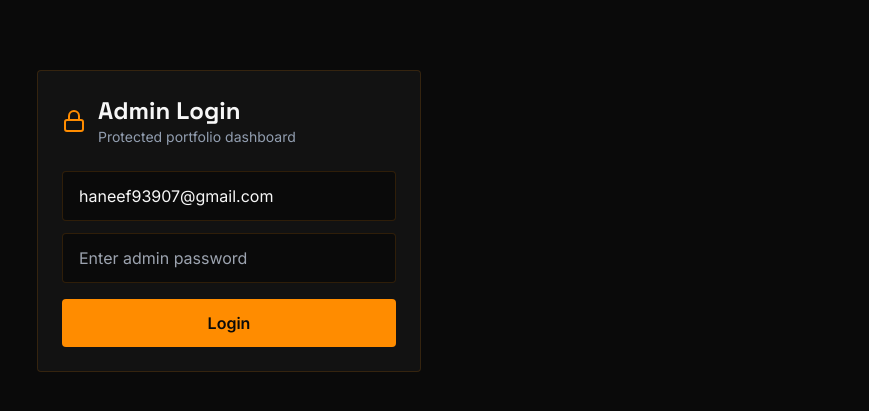
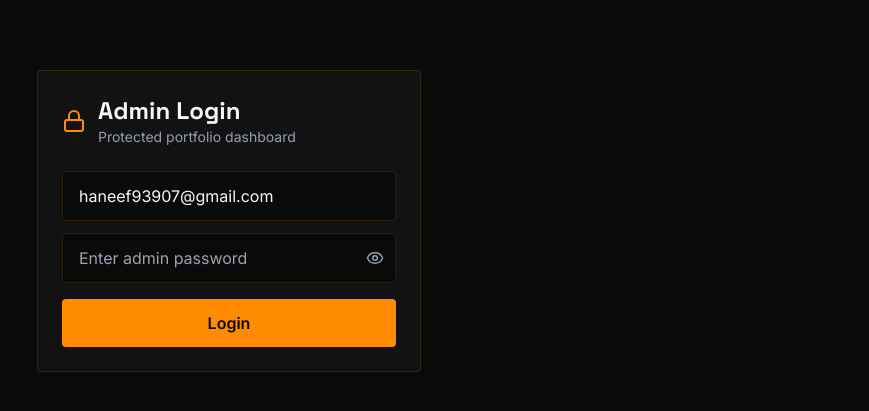
Before and after one commit to haneef93907/porfolio_website_v2, a React (Vite) app: page /admin in a window 1280 px wide. Shown: the part 179-590 px from the top of the page, without its empty margins (411-1280 px from the left). Built offline with nearby package versions, Linux system fonts and the light colour scheme.

Commit message:
password option

```diff
--- a/src/lib/adminAuth.ts
+++ b/src/lib/adminAuth.ts
@@ -48,16 +48,20 @@ async function sha256(value: string) {
 }
 
 export async function verifyAdminCredentials(email: string, password: string) {
-  const expectedEmail = import.meta.env.VITE_ADMIN_EMAIL || "admin@portfolio.local";
+  const expectedEmail = import.meta.env.VITE_ADMIN_EMAIL || "haneef93907@gmail.com";
   const expectedHash = import.meta.env.VITE_ADMIN_PASSWORD_HASH;
-  const fallbackPassword = import.meta.env.VITE_ADMIN_PASSWORD || "admin123";
+  const fallbackPassword = import.meta.env.VITE_ADMIN_PASSWORD || "Jobs@123";
 
   if (email.trim().toLowerCase() !== expectedEmail.trim().toLowerCase()) {
     return false;
   }
 
   if (expectedHash) {
-    return (await sha256(password)) === expectedHash;
+    const configuredSecret = expectedHash.trim();
+    const looksLikeSha256 = /^[a-f0-9]{64}$/i.test(configuredSecret);
+    return looksLikeSha256
+      ? (await sha256(password)) === configuredSecret.toLowerCase()
+      : password === configuredSecret;
   }
 
   return password === fallbackPassword;
--- a/src/pages/Admin.tsx
+++ b/src/pages/Admin.tsx
@@ -38,6 +38,7 @@ import {
   BarChart3,
   Download,
   Eye,
+  EyeOff,
   ImagePlus,
   Lock,
   LogOut,
@@ -160,8 +161,10 @@ function imageUpload(setValue: (value: string) => void) {
 
 export default function Admin() {
   const [loggedIn, setLoggedIn] = useState(() => isAdminAuthenticated());
-  const [email, setEmail] = useState(import.meta.env.VITE_ADMIN_EMAIL || "admin@portfolio.local");
+  const [email, setEmail] = useState(import.meta.env.VITE_ADMIN_EMAIL || "haneef93907@gmail.com");
   const [password, setPassword] = useState("");
+  const [showPassword, setShowPassword] = useState(false);
+  const [authError, setAuthError] = useState("");
   const [tab, setTab] = useState<Tab>("overview");
   const [projects, setProjects] = useState<Project[]>(() => getProjects());
   const [blogs, setBlogs] = useState<BlogPost[]>(() => getBlogs());
@@ -188,11 +191,12 @@ export default function Admin() {
 
   const login = async (event: React.FormEvent) => {
     event.preventDefault();
+    setAuthError("");
     if (await verifyAdminCredentials(email, password)) {
       createAdminSession();
       setLoggedIn(true);
     } else {
-      alert("Incorrect password");
+      setAuthError("Incorrect email or password. Check your Vercel environment variables and try again.");
     }
   };
 
@@ -271,17 +275,38 @@ export default function Admin() {
           <input
             type="email"
             value={email}
-            onChange={(event) => setEmail(event.target.value)}
+            onChange={(event) => {
+              setEmail(event.target.value);
+              setAuthError("");
+            }}
             className="mb-3 w-full rounded border border-border bg-background px-4 py-3 text-foreground outline-none focus:border-primary"
             placeholder="Admin email"
           />
-          <input
-            type="password"
-            value={password}
-            onChange={(event) => setPassword(event.target.value)}
-            className="w-full rounded border border-border bg-background px-4 py-3 text-foreground outline-none focus:border-primary"
-            placeholder="Enter admin password"
-          />
+          <div className="relative">
+            <input
+              type={showPassword ? "text" : "password"}
+              value={password}
+              onChange={(event) => {
+                setPassword(event.target.value);
+                setAuthError("");
+              }}
+              className="w-full rounded border border-border bg-background px-4 py-3 pr-12 text-foreground outline-none focus:border-primary"
+              placeholder="Enter admin password"
+            />
+            <button
+              type="button"
+              onClick={() => setShowPassword((value) => !value)}
+              className="absolute right-3 top-1/2 -translate-y-1/2 text-muted-foreground hover:text-primary"
+              aria-label={showPassword ? "Hide password" : "Show password"}
+            >
+              {showPassword ? <EyeOff size={18} /> : <Eye size={18} />}
+            </button>
+          </div>
+          {authError && (
+            <p className="mt-3 rounded border border-red-500/30 bg-red-500/10 px-3 py-2 text-sm text-red-400">
+              {authError}
+            </p>
+          )}
           <button className="mt-4 w-full rounded bg-primary px-4 py-3 font-semibold text-primary-foreground">
             Login
           </button>
```
Also changed, not shown: 24 other files (tests, documents, lock files or other folders).
